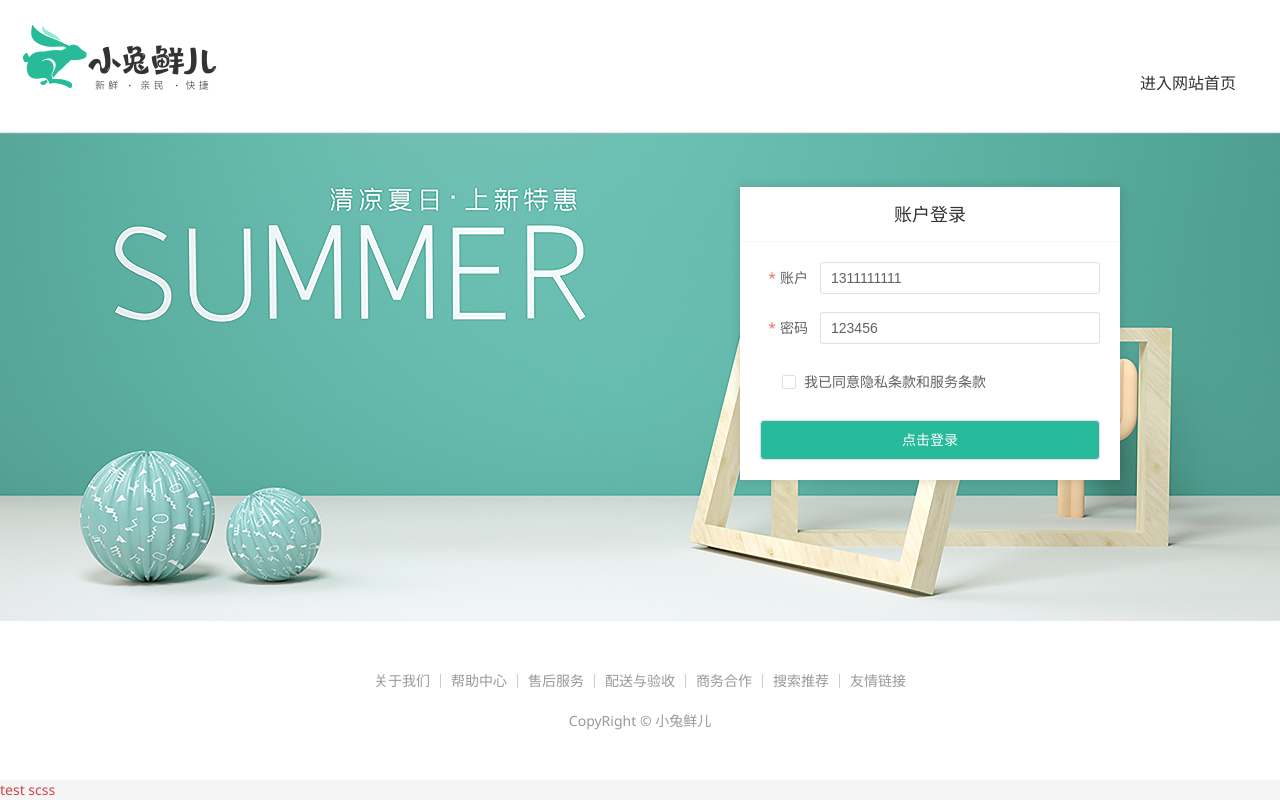
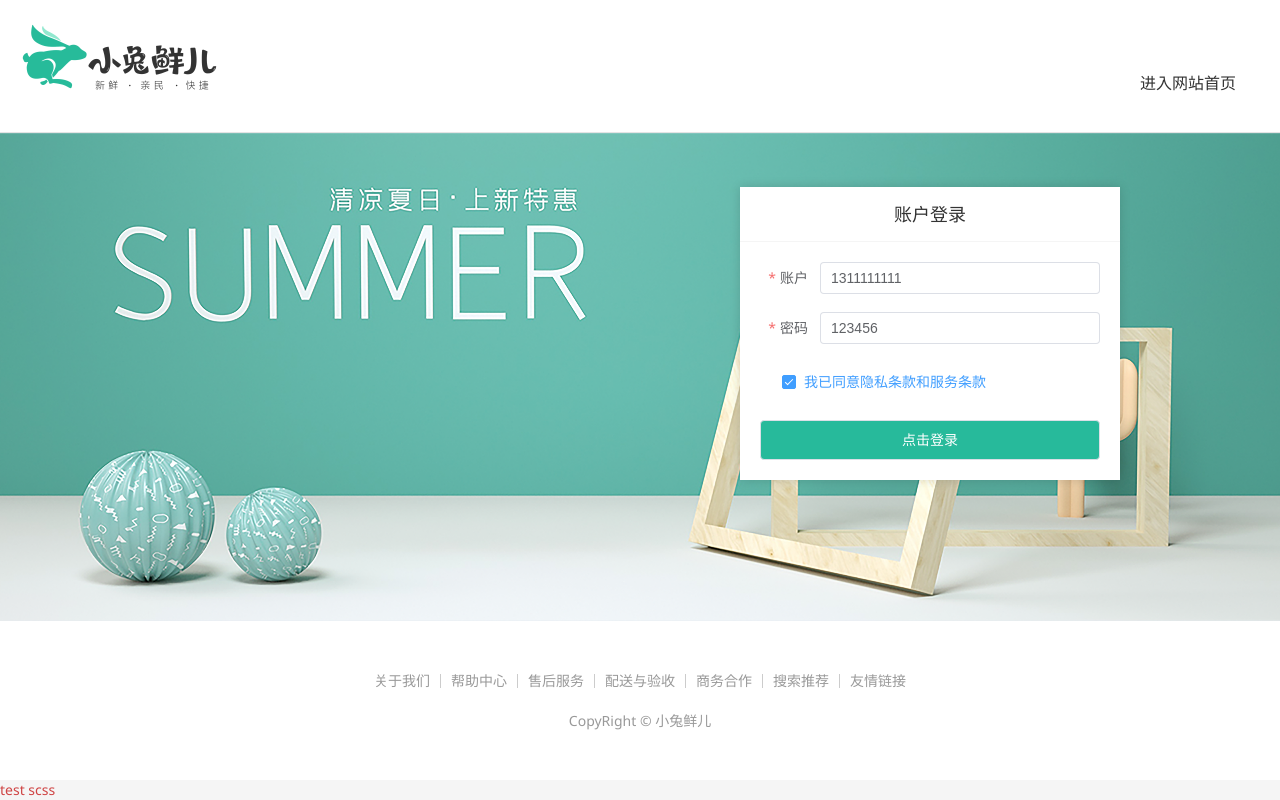
Before and after one commit to yangshan-91/xtxproject, a Vue app: page /login in a window 1280 px wide. Built offline with nearby package versions, Linux system fonts and the light colour scheme; a small style sheet from the web is missing.

Commit message:
登录-表单校验-自定义校验规则

```diff
--- a/src/main.js
+++ b/src/main.js
@@ -7,7 +7,7 @@ import ElementPlus from 'element-plus';
 
 import App from './App.vue'
 import router from './router'
-
+import 'element-plus/dist/index.css'
 //引入懒加载指令插件并且注册
 import {LazyPlugin } from '@/directives'
 const app = createApp(App)
--- a/src/views/Login/index.vue
+++ b/src/views/Login/index.vue
@@ -1,7 +1,7 @@
 <script setup>
 import { ref } from 'vue'
 // 表单数据对象
-const form = ref({
+const userInfo = ref({
   account: '1311111111',
   password: '123456',
   agree: true
@@ -19,7 +19,15 @@ const rules = {
   agree: [
     {
       validator: (rule, val, callback) => {
-        return val ? callback() : new Error('请先同意协议')
+        console.log(val)
+        if(val){
+          callback()
+        }
+
+        else{
+          callback(new Error('请先勾选协议'))
+        }
+
       }
     }
   ]
@@ -49,16 +57,16 @@ const rules = {
         </nav>
         <div class="account-box">
           <div class="form">
-            <el-form :model="form" :rules="rules" label-position="right" label-width="60px"
+            <el-form :model="userInfo" :rules="rules" label-position="right" label-width="60px"
               status-icon>
               <el-form-item prop="account" label="账户">
-                <el-input v-model="form.account"/>
+                <el-input v-model="userInfo.account"/>
               </el-form-item>
               <el-form-item prop="password" label="密码">
-                <el-input v-model="form.password"/>
+                <el-input v-model="userInfo.password"/>
               </el-form-item>
-              <el-form-item label-width="22px">
-                <el-checkbox  size="large">
+              <el-form-item prop="agree" label-width="22px">
+                <el-checkbox  size="large" v-model="userInfo.agree">
                   我已同意隐私条款和服务条款
                 </el-checkbox>
               </el-form-item>
```
